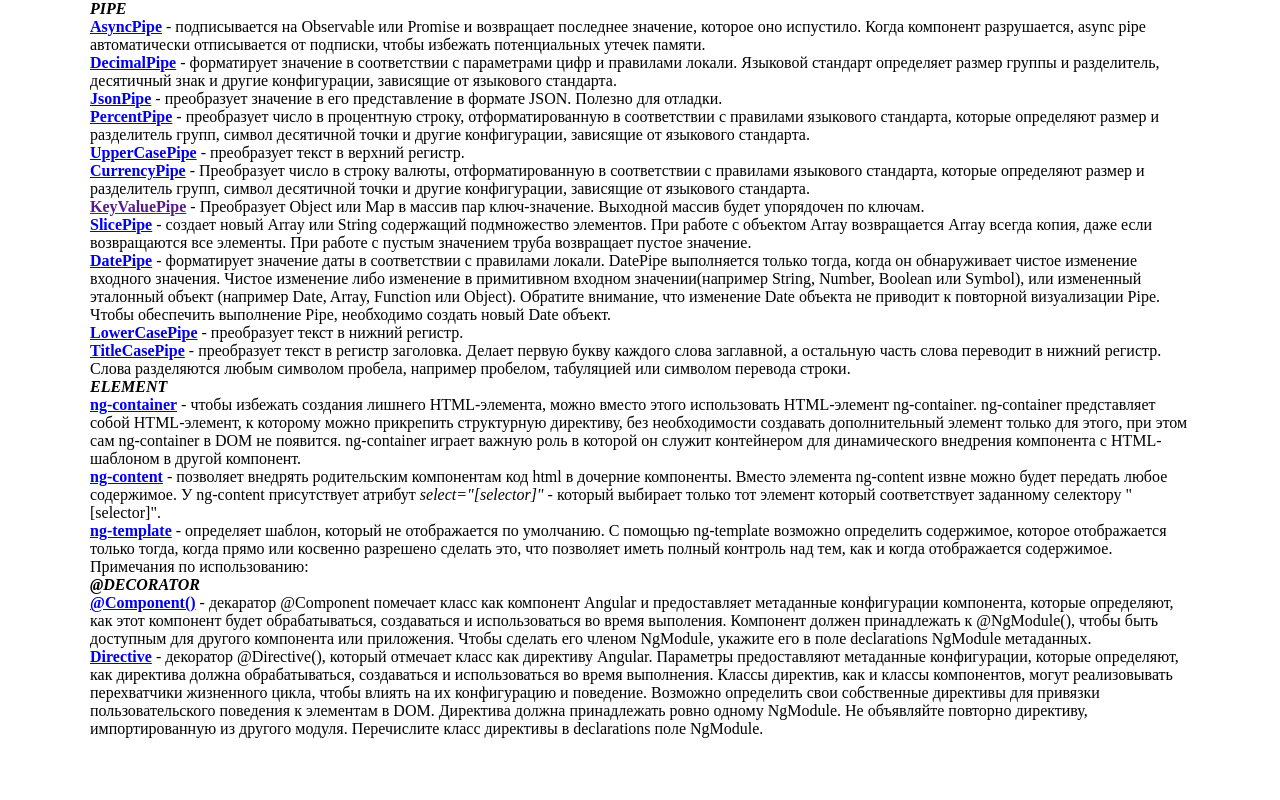
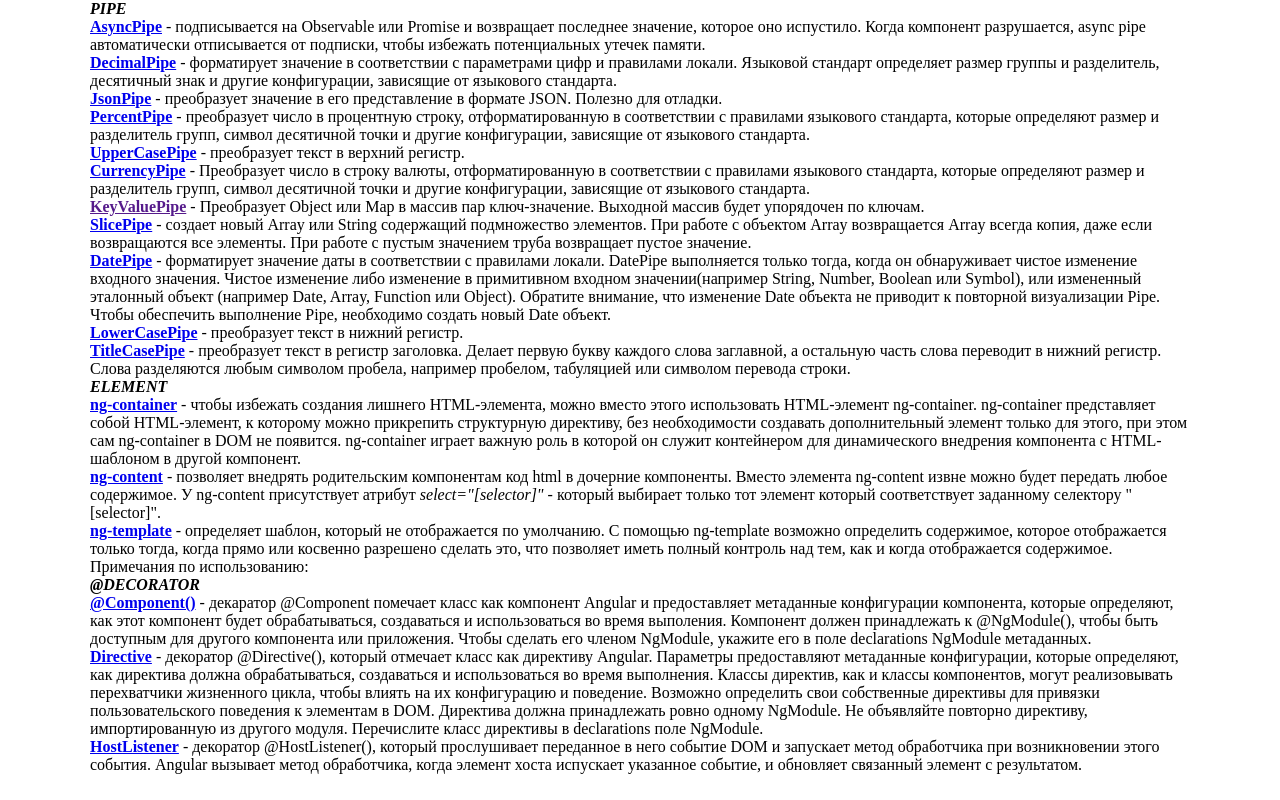
Before and after one commit to ArtemKashirin/API, an Angular app: page / in a window 1280 px wide. Built offline with nearby package versions, Linux system fonts and the light colour scheme.

Commit message:
DECORATOR: HostListener

```diff
--- a/src/app/app.component.html
+++ b/src/app/app.component.html
@@ -17,3 +17,4 @@
 <p><b><i>@DECORATOR</i></b></p>
 <app-component></app-component>
 <app-directive></app-directive>
+<app-host-listener></app-host-listener>
--- a/src/app/app.module.ts
+++ b/src/app/app.module.ts
@@ -20,6 +20,7 @@
 import { NgTemplateComponent } from './element/ng-template/ng-template.component';
 import { ComponentComponent } from './decorator/component/component.component';
 import { DirectiveComponent } from './decorator/directive/directive.component';
+import { HostListenerComponent } from './decorator/host-listener/host-listener.component';
 
 @NgModule({
   declarations: [
@@ -40,7 +41,8 @@
     ClildContentComponent,
     NgTemplateComponent,
     ComponentComponent,
-    DirectiveComponent
+    DirectiveComponent,
+    HostListenerComponent
   ],
   imports: [
     BrowserModule,
--- /dev/null
+++ b/src/app/decorator/host-listener/host-listener.component.html
@@ -0,0 +1,11 @@
+<p><b><a [href] = "this.HostListener">HostListener</a></b> - декоратор @HostListener(),  который прослушивает переданное в него событие
+  DOM и запускает метод обработчика при возникновении этого события. Angular вызывает метод обработчика, когда элемент хоста испускает
+  указанное событие, и обновляет связанный элемент с результатом.</p>
+<!--<div>-->
+<!--  <p>В декоратор @HostListener() можно передать параметры:</p>-->
+<!--  <ul>-->
+<!--    <li><i>eventName?: string</i> - тип события DOM для прослушивания;</li>-->
+<!--    <li><i>args?: string[]</i> - набор аргументов для передачи методу обработчика при возникновении события</li>-->
+<!--  </ul>-->
+<!--  <button (click)="onClick()">Клик</button>-->
+<!--</div>-->
--- /dev/null
+++ b/src/app/decorator/host-listener/host-listener.component.ts
@@ -0,0 +1,27 @@
+import {Component, HostListener, OnInit} from '@angular/core';
+
+@Component({
+  selector: 'app-host-listener',
+  templateUrl: './host-listener.component.html',
+  styleUrls: ['./host-listener.component.scss']
+})
+export class HostListenerComponent implements OnInit {
+  public HostListener: string = 'https://angular.io/api/core/HostListener';
+  public click: number = 0;
+
+  constructor() {
+  }
+
+  ngOnInit(): void {
+  }
+
+  @HostListener('click', ['$event.target']) sumClick(btn: HTMLElement){
+    console.log(btn)
+    this.click++
+  }
+
+  onClick() {
+    console.log(this.click)
+
+  }
+}
```
Also changed, not shown: src/app/decorator/host-listener/host-listener.component.scss (added).
